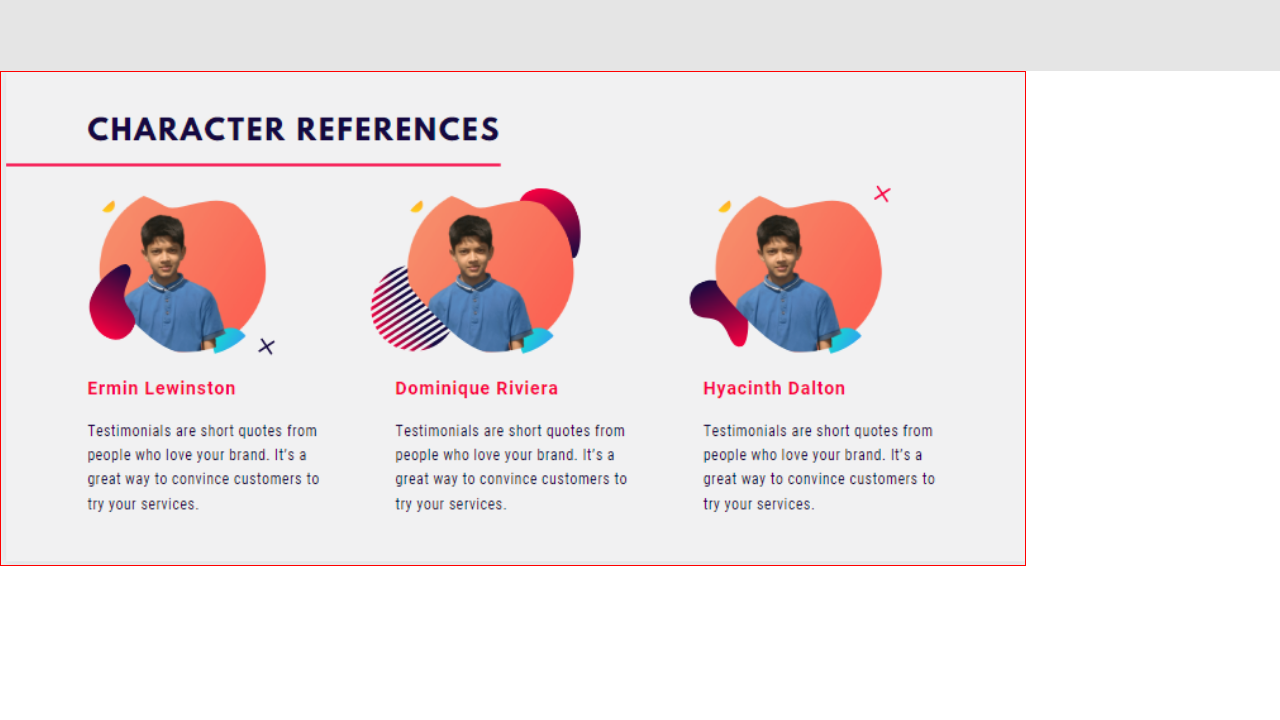
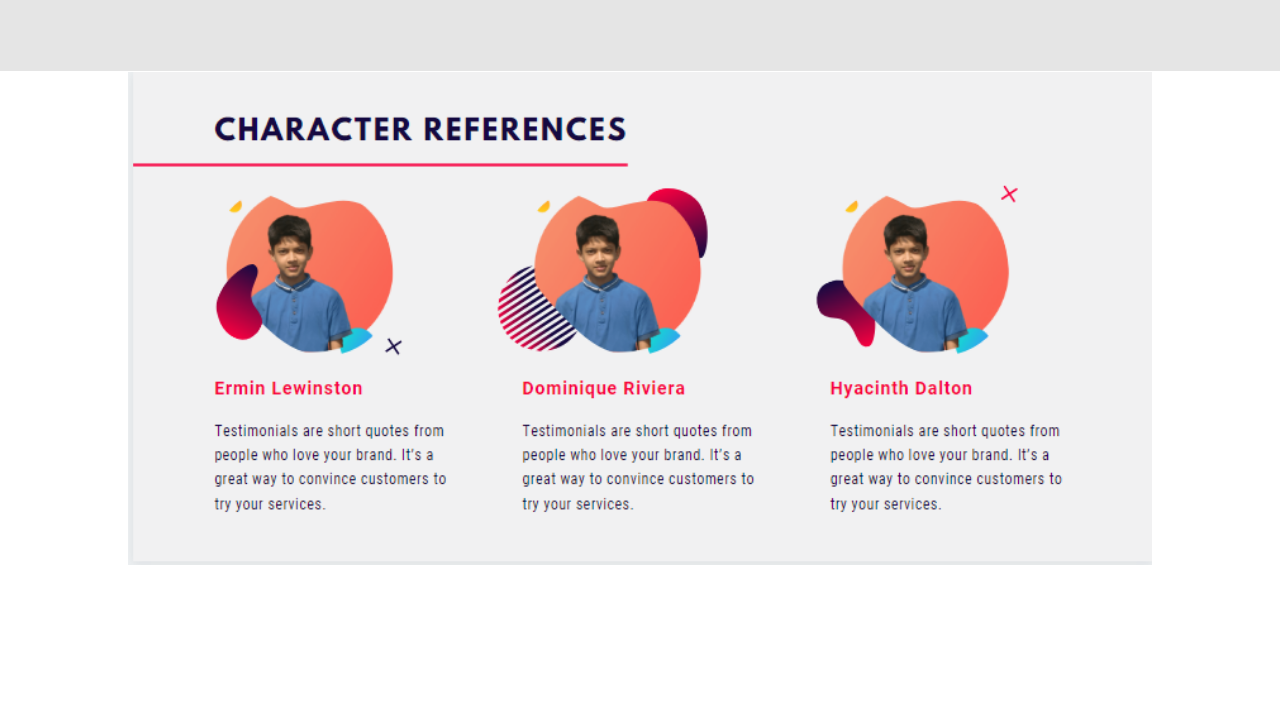
Before and after one commit to Mehedi-Hasan2005/my-assment1, a plain HTML site: page shapes/index.html in a window 1280 px wide. Shown: the part 1925-2645 px from the top of the page. Drawn offline with Linux system fonts and the light colour scheme.

Commit message:
simple change

```diff
--- a/shapes/style.css
+++ b/shapes/style.css
@@ -63,10 +63,8 @@ h1{
 .fst{
 
     width:80%;
-    height:auto;
-    background-size:auto;
-    border: 1px solid red;
-
+    margin: 1px auto;
+    display: block;
    }
 
 footer p{
```
